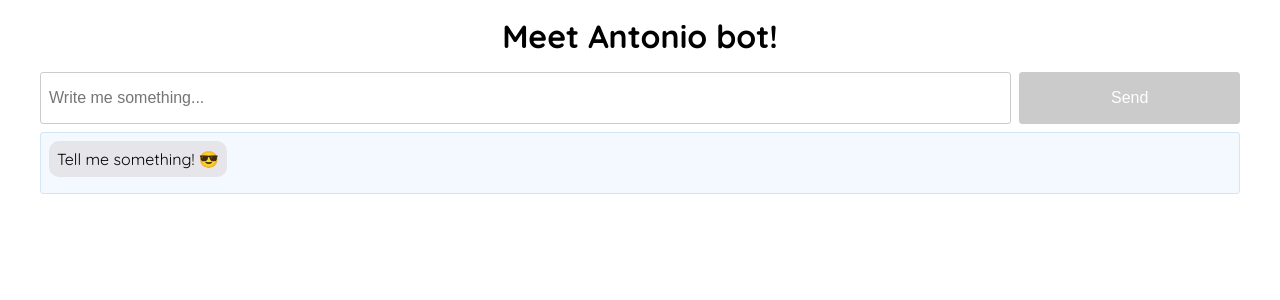
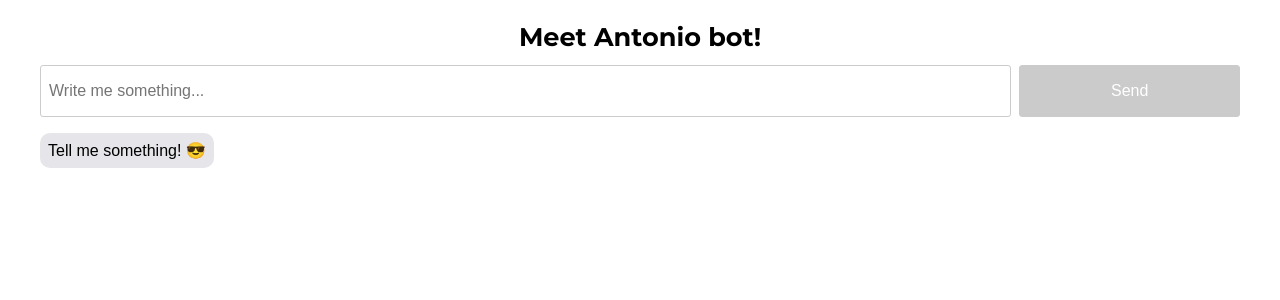
Before and after one commit to antoniwan/antonio-bot, a React (Create React App) app: page / in a window 1280 px wide. Shown: the top 300 px of the page. Built offline with nearby package versions, Linux system fonts and the light colour scheme; no server answers; what api-ai-javascript would draw is missing.

Commit message:
Update the stylesheets

```diff
--- a/src/components/Chatbox.css
+++ b/src/components/Chatbox.css
@@ -10,8 +10,5 @@
   flex-direction: column-reverse;
   flex-wrap: nowrap;
   justify-content: flex-start;
-  background: #F3F9FE;
   border-radius: 3px;
-  padding: 0.5em;
-  border: 1px solid #D4E5F5;
 }
--- a/src/components/Chatinput.css
+++ b/src/components/Chatinput.css
@@ -1,6 +1,6 @@
 .chatinput {
   justify-content: space-around;
-  margin-bottom: 0.5em;
+  margin-bottom: 1em;
   display: flex;
 }
 
--- a/src/index.css
+++ b/src/index.css
@@ -1,27 +1,36 @@
-@import url('https://fonts.googleapis.com/css?family=Quicksand:400,700');
+@import url('https://fonts.googleapis.com/css?family=Montserrat:700');
 
 body {
   margin: 0;
   padding: 0;
-  font-family: 'Quicksand', sans-serif;
+  font-family: sans-serif;
+  margin-top: 0.5em;
 }
 
 .container {
   max-width: 1200px;
   margin: 0 auto;
-  padding-left: 0.5em;
-  padding-right: 0.5em;
+  padding-left: 1.5em;
+  padding-right: 1.5em;
 }
 
 .full_width_column {
   display: flex;
   flex-direction: column;
   width: 100%;
-  align-items: center;
+  align-items: left;
 }
 
 h1 {
+  font-family: 'Montserrat', sans-serif;
   text-align: center;
   margin-top: 0.5em;
   margin-bottom: 0.5em;
+  font-size: 1.6em;
 }
+
+p {
+  margin-top: 0;
+  margin-bottom: 1em;
+  color: #2C2C2c;
+}
```
